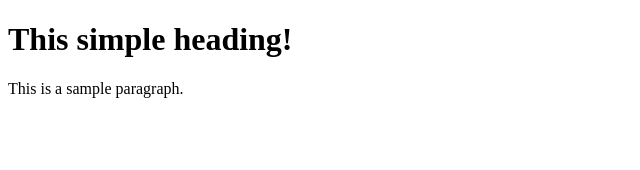
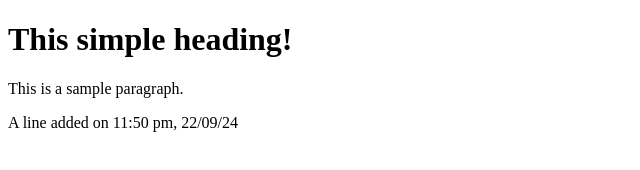
Before and after one commit to BakhtMuhammad/davhello, a plain HTML site: page index.html in a window 1280 px wide. Shown: the whole page, without its empty margins (0-640 px from the left). Drawn offline with Linux system fonts and the light colour scheme.

Commit message:
A line added to index.html file

```diff
--- a/index.html
+++ b/index.html
@@ -8,5 +8,6 @@
 <body>
     <h1>This simple heading!</h1>
     <p>This is a sample paragraph.</p>
+    <p>A line added on 11:50 pm, 22/09/24</p>
 </body>
 </html>
```
